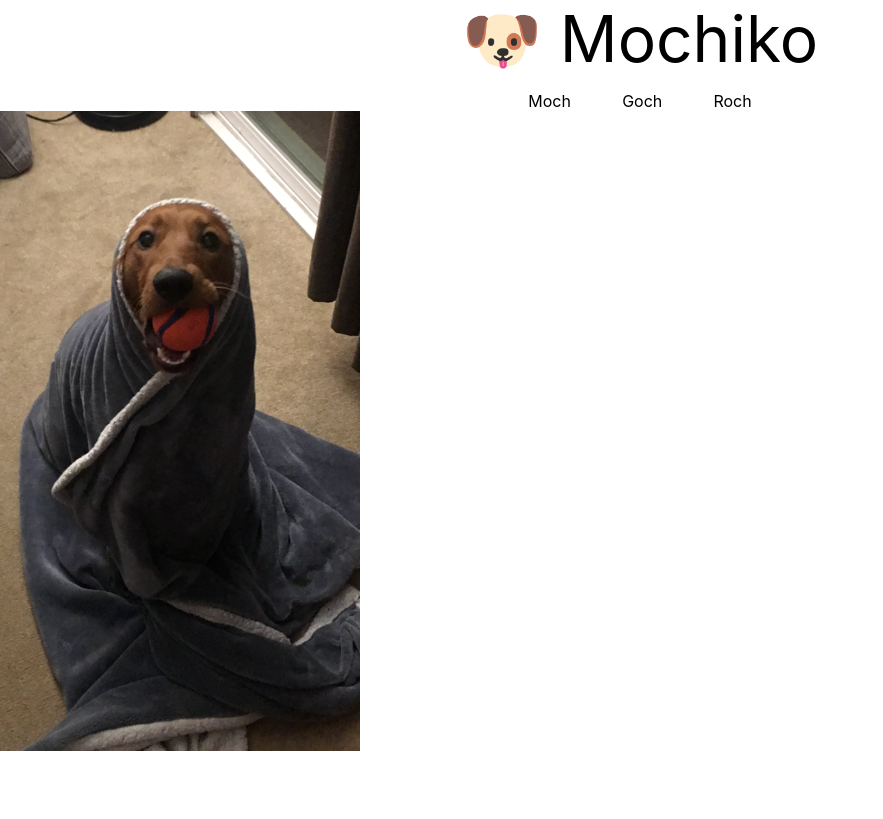
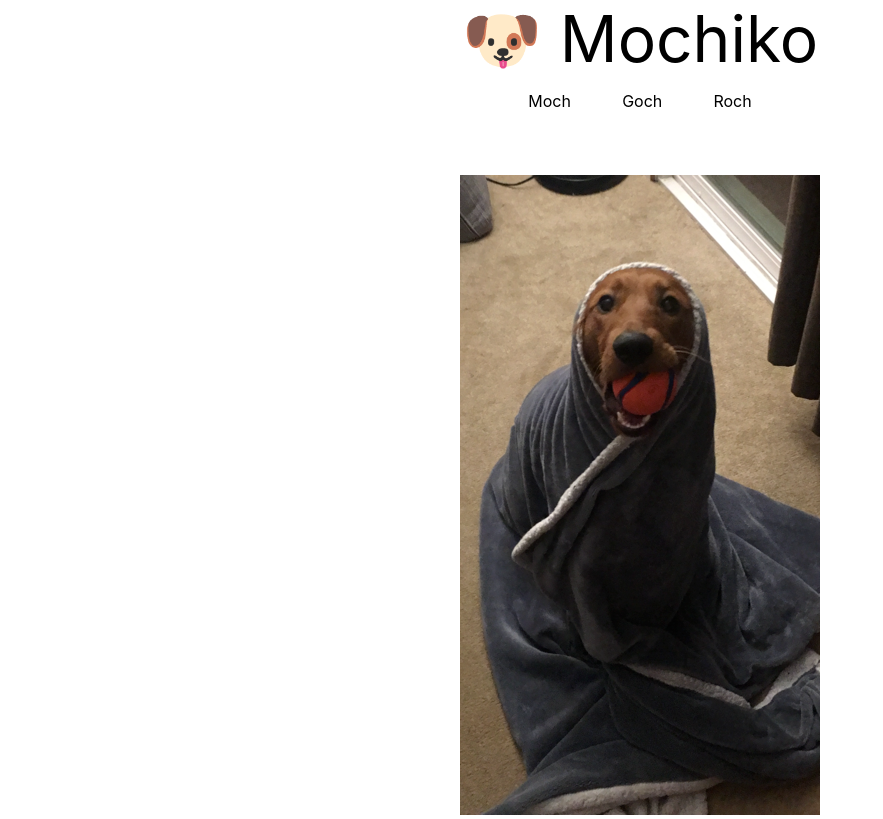
Before and after one commit to jinwoov/mochiko, a Next.js app: page /rochi in a window 1280 px wide. Shown: the whole page, without its empty margins (0-883 px from the left). Built offline with nearby package versions, Linux system fonts and the light colour scheme.

Commit message:
quick push

```diff
--- a/pages/rochi/index.js
+++ b/pages/rochi/index.js
@@ -5,18 +5,19 @@ function Mochi() {
     return (
             <>
             < Header />
-                {/* <div className={styles.maindiv}>
-                    <img
+                <div className={styles.maindiv}>
+                    {/* <img
                         className={styles.img}
                         src="/assets/rochi.jpg"
                         alt="mochi's picture"
-                    />
-                </div> */}
+                    /> */}
                 <img
                         className={styles.img}
                         src="/assets/mochi-seal.png"
                         alt="mochi's picture"
                     />
+                </div>
+
             </>
     );
 }
```
